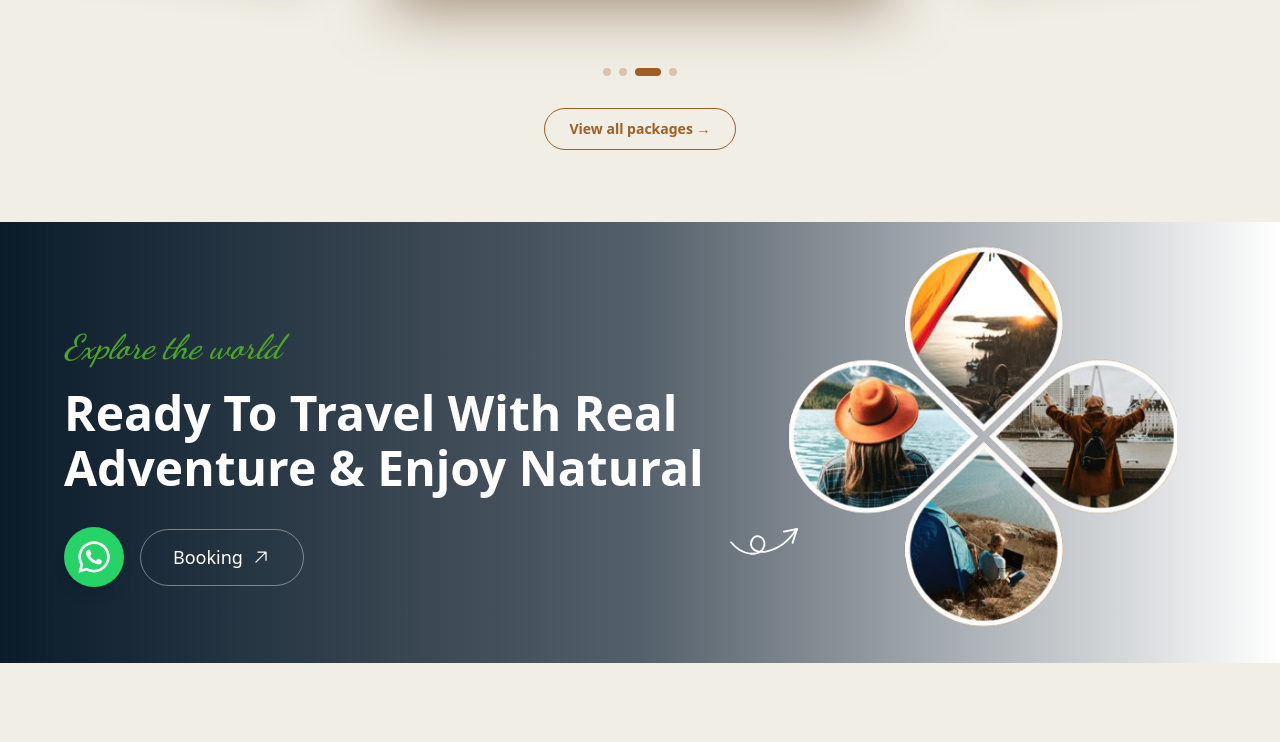
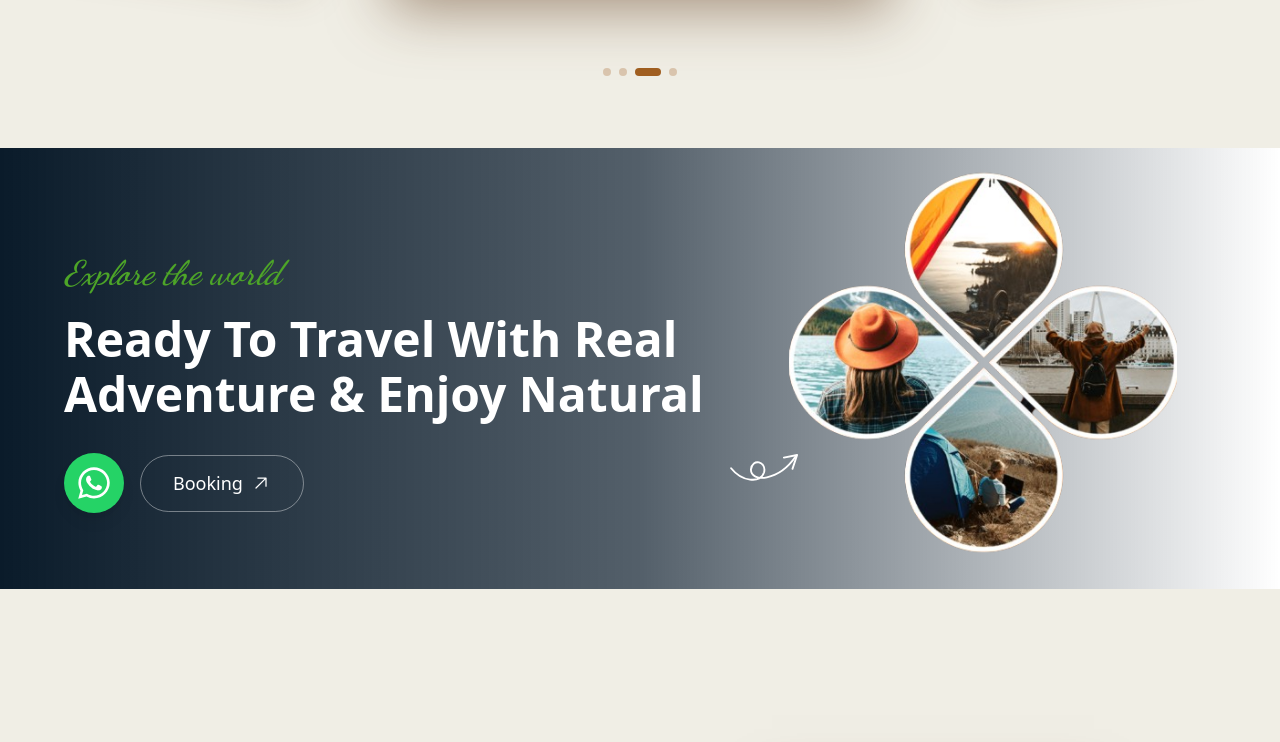
Before and after one commit to Benihin-Dev/canopy-safaris, a Next.js app: page / in a window 1280 px wide. Shown: the part 2691-3433 px from the top of the page. Built offline with nearby package versions, Linux system fonts and the light colour scheme; a web font is replaced by a local one.

Commit message:
Remove 'View all packages' link
Removed the 'View all packages' link from SafariPackages component.

```diff
--- a/src/components/SafariPackages.jsx
+++ b/src/components/SafariPackages.jsx
@@ -442,12 +442,6 @@ export default function SafariPackages() {
             />
           ))}
         </div>
-        <Link
-          href="/packages"
-          className="mt-4 inline-flex items-center gap-2 rounded-full border border-[#a15f21] px-6 py-2.5 font-inter text-sm font-semibold text-[#a15f21] transition-colors hover:bg-[#a15f21] hover:text-white"
-        >
-          View all packages →
-        </Link>
       </div>
     </section>
   );
```
